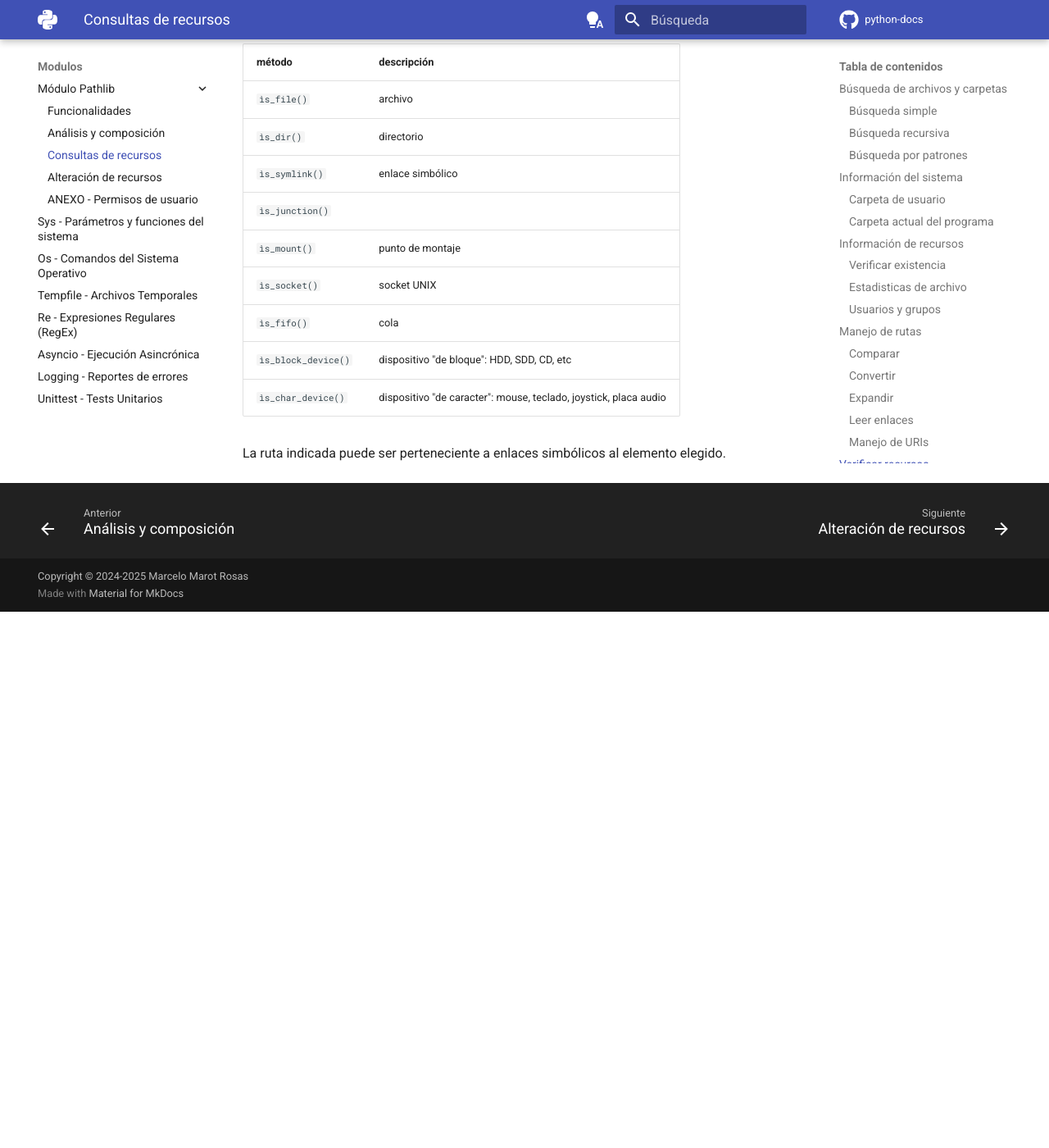
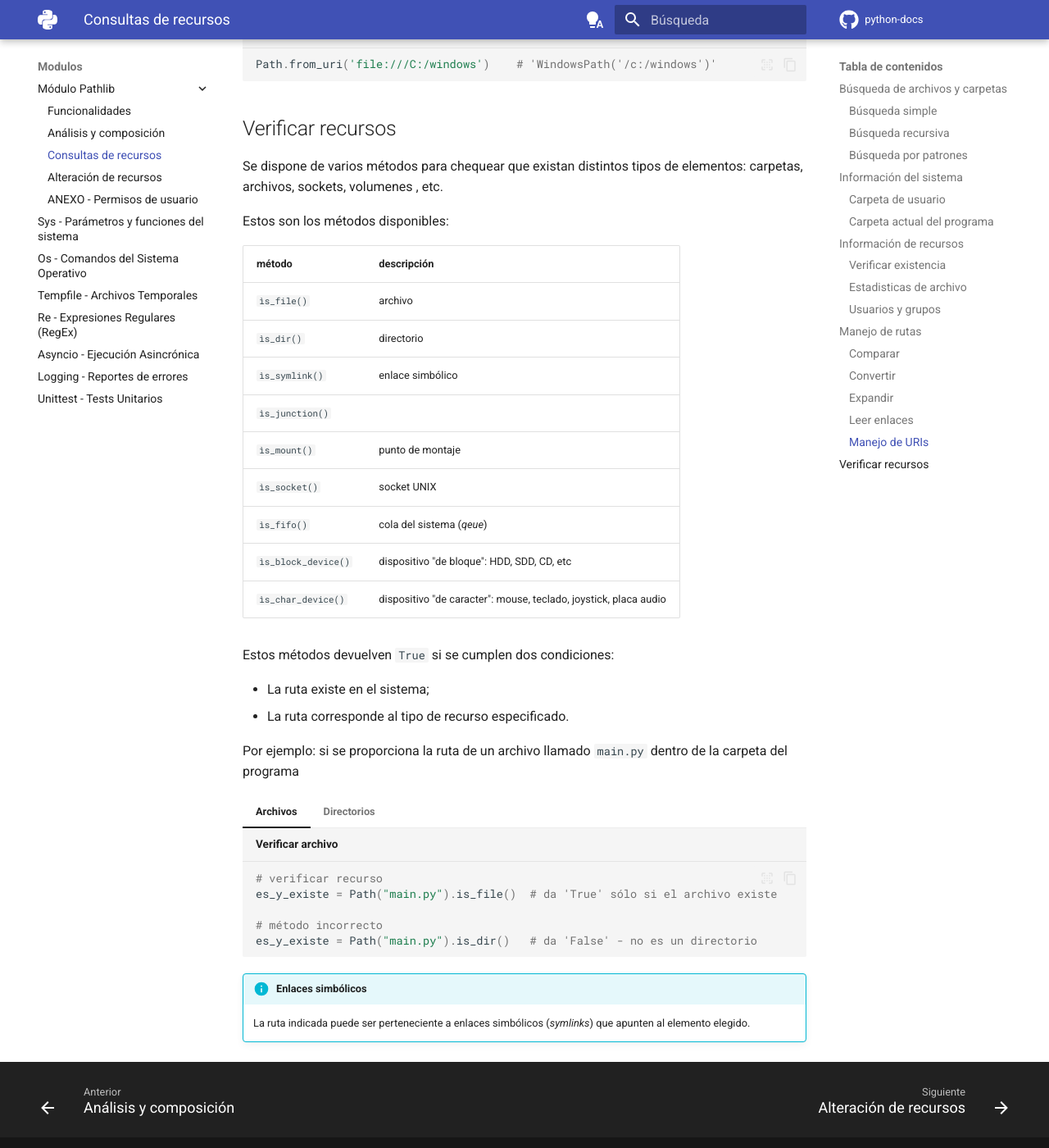
Before and after one commit to alejrot/python-docs, an MkDocs documentation site: the page built from docs/pathlib/consultas.md, in a window 1280 px wide and 1400 px high, scrolled down 6505 px. Shown: the whole window at 82% size. Built offline with MkDocs 1.6.1 and Material for MkDocs 9.7.7, drawn with Linux system fonts in a browser that asks for light colours; plug-ins that fetch from the network failed and are left out; comment, search, counter and statistics services are not loaded; before the commit the page ends 7251 px from its top, so only the background shows below that; some of the changed text lies outside the part shown.

Commit message:
Pathlib parcheado - Clases con indice

````diff
--- a/docs/pathlib/consultas.md
+++ b/docs/pathlib/consultas.md
@@ -295,7 +295,9 @@
 ### Manejo de URIs
 
 El método `as_uri()` convierte la ruta de entrada a URI (*Unified Resource Identifier*).
-La ruta debe corresponder a un recurso existente.
+La ruta no necesita ser existente,
+aunque sí debe ser compatible con el sistema anfitrión.
+<!-- La ruta debe corresponder a un recurso existente. -->
 
 === "Windows"
 
@@ -306,9 +308,24 @@
 === "Posix"
 
     ```py title="Obtener URI"
-    Path("/home/user").as_uri()
+    Path("/home/user").as_uri()     # 'file:///home/user'
     ```
 
+El método complementario es `from_uri()`,
+al cual se le pasa como argumento la URI obtenida previamente:
+
+
+=== "Windows"
+
+    ```py title="Obtener ruta"
+    Path.from_uri('file:///C:/windows')    # 'WindowsPath('/c:/windows')'
+    ```
+
+=== "Posix"
+
+    ```py title="Obtener ruta"
+    Path.from_uri('file:///home/user')     # 'PosixPath('/home/user')'
+    ```
 
 
 
@@ -319,6 +336,8 @@
 carpetas, archivos, sockets, volumenes , etc.
 
 
+Estos son los métodos disponibles:
+
 |método|descripción|
 |:---|:---|
 |`ìs_file()`| archivo|
@@ -327,16 +346,41 @@
 |`ìs_junction()`||
 |`ìs_mount()`| punto de montaje |
 |`ìs_socket()`| socket UNIX|
-|`ìs_fifo()`| cola|
+|`ìs_fifo()`| cola del sistema (*qeue*)|
 |`ìs_block_device()`|dispositivo "de bloque": HDD, SDD, CD, etc|
 |`ìs_char_device()`|dispositivo "de caracter": mouse, teclado, joystick, placa audio |
 
-La ruta indicada puede ser perteneciente a enlaces simbólicos al elemento elegido.
 
-<!--
-Ejemplo de uso: unidad `C:\\` en Windows
+Estos métodos devuelven `True` si se cumplen dos condiciones:
 
-```py
-montado = Path("C:\\").is_mount()
-```
--->
+- La ruta existe en el sistema;
+- La ruta corresponde al tipo de recurso especificado.
+
+Por ejemplo: si se proporciona la ruta de un archivo llamado `main.py`
+dentro de la carpeta del programa
+
+=== "Archivos"
+
+    ```py title="Verificar archivo"
+    # verificar recurso
+    es_y_existe = Path("main.py").is_file()  # da 'True' sólo si el archivo existe
+
+    # método incorrecto
+    es_y_existe = Path("main.py").is_dir()   # da 'False' - no es un directorio
+    ```
+
+=== "Directorios"
+
+    ```py title="Verificar directorio"
+    # método incorrecto
+    es_y_existe = Path("examples/").is_file()  # da 'False' - no es archivo
+
+    # verificar recurso
+    es_y_existe = Path("examples/").is_dir()   # da 'True' sólo si el directorio existe
+    ```
+
+
+!!! info "Enlaces simbólicos"
+
+    La ruta indicada puede ser perteneciente a enlaces simbólicos (*symlinks*)
+    que apunten al elemento elegido.
--- a/mkdocs.yml
+++ b/mkdocs.yml
@@ -223,7 +223,7 @@
       - archivos/index.md
       - archivos/archivos.md
       - archivos/json.md
-
+      - archivos/pyyaml.md
 
 
     - Tiempo y fechas:
@@ -255,7 +255,7 @@
 
 
     - Clases y POO:
-      # - clases/index.md
+      - clases/index.md
       - clases/clases.md
       - clases/relaciones.md
       - clases/poo.md
````
Also changed, not shown: docs/clases/clases.md (+5 -13 lines), docs/clases/index.md (+27 -2 lines), docs/miscelanea/buscar_archivos.md (+4 -0 lines).
